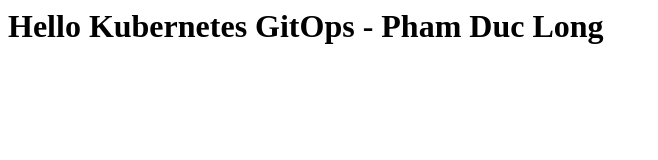
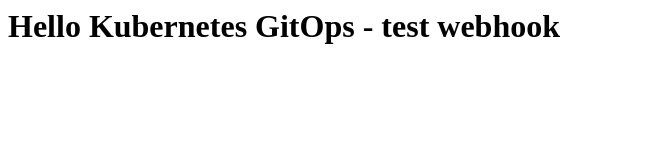
Before and after one commit to longbugi/Sysad.LongPD, a plain HTML site: page Bai42.CD/index.html in a window 1280 px wide. Shown: the whole page, without its empty margins (0-658 px from the left). Drawn offline with Linux system fonts and the light colour scheme.

Commit message:
test webhook

```diff
--- a/Bai42.CD/index.html
+++ b/Bai42.CD/index.html
@@ -1 +1 @@
-<h1>Hello Kubernetes GitOps - Pham Duc Long</h1>
+<h1>Hello Kubernetes GitOps - test webhook</h1>
```
